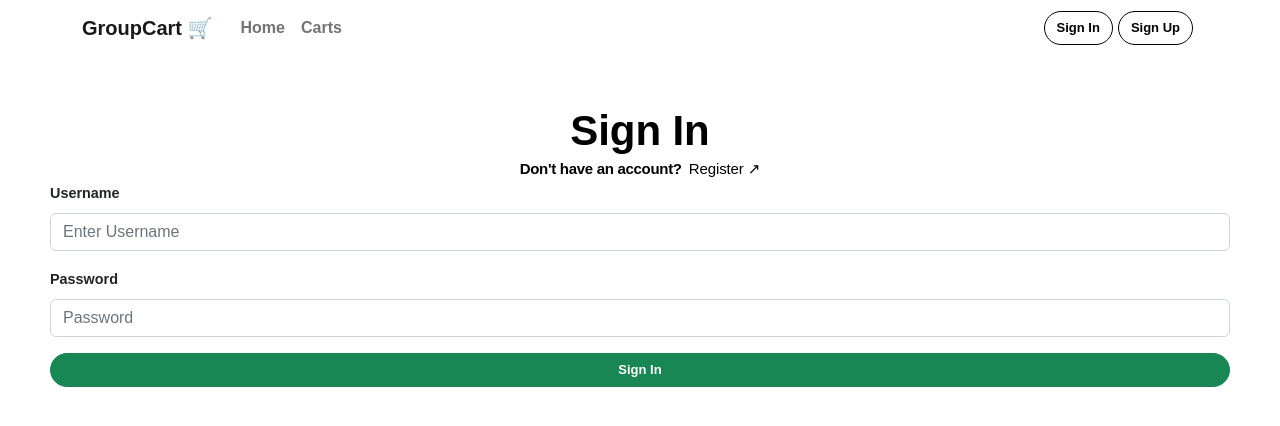
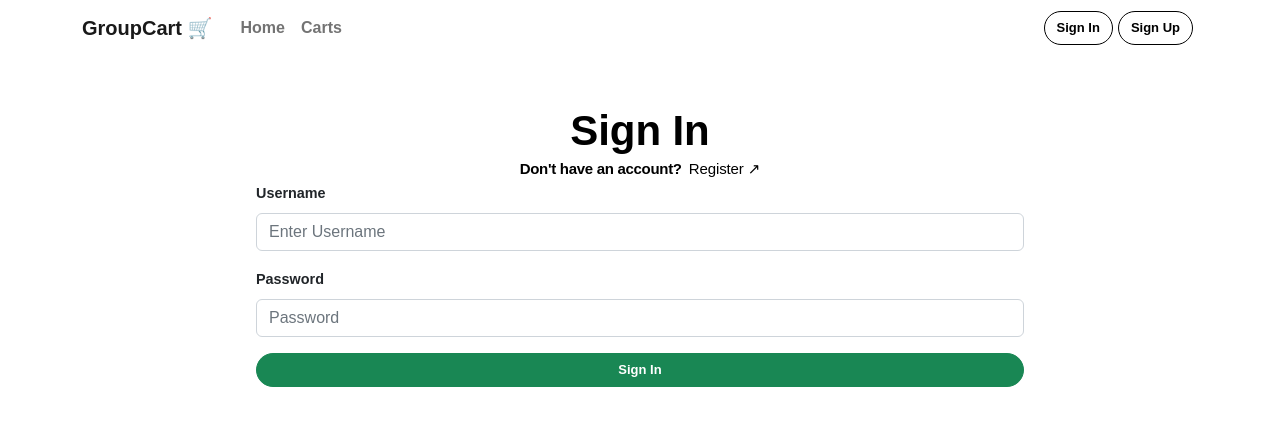
Before and after one commit to ethanoutangoun/groupcart, a React (Create React App) app in the folder frontend/: page /sign-in in a window 1280 px wide. Shown: the top 426 px of the page. Built offline with nearby package versions, Linux system fonts and the light colour scheme; a web font is replaced by a local one.

Commit message:
Change sign in and sign up form width

```diff
--- a/frontend/src/styles/sign-in.css
+++ b/frontend/src/styles/sign-in.css
@@ -54,7 +54,7 @@
 }
 
 .form-child {
-  padding: 50px 50px;
+  padding: 50px 20%;
   width: 100%;
 }
 
```
